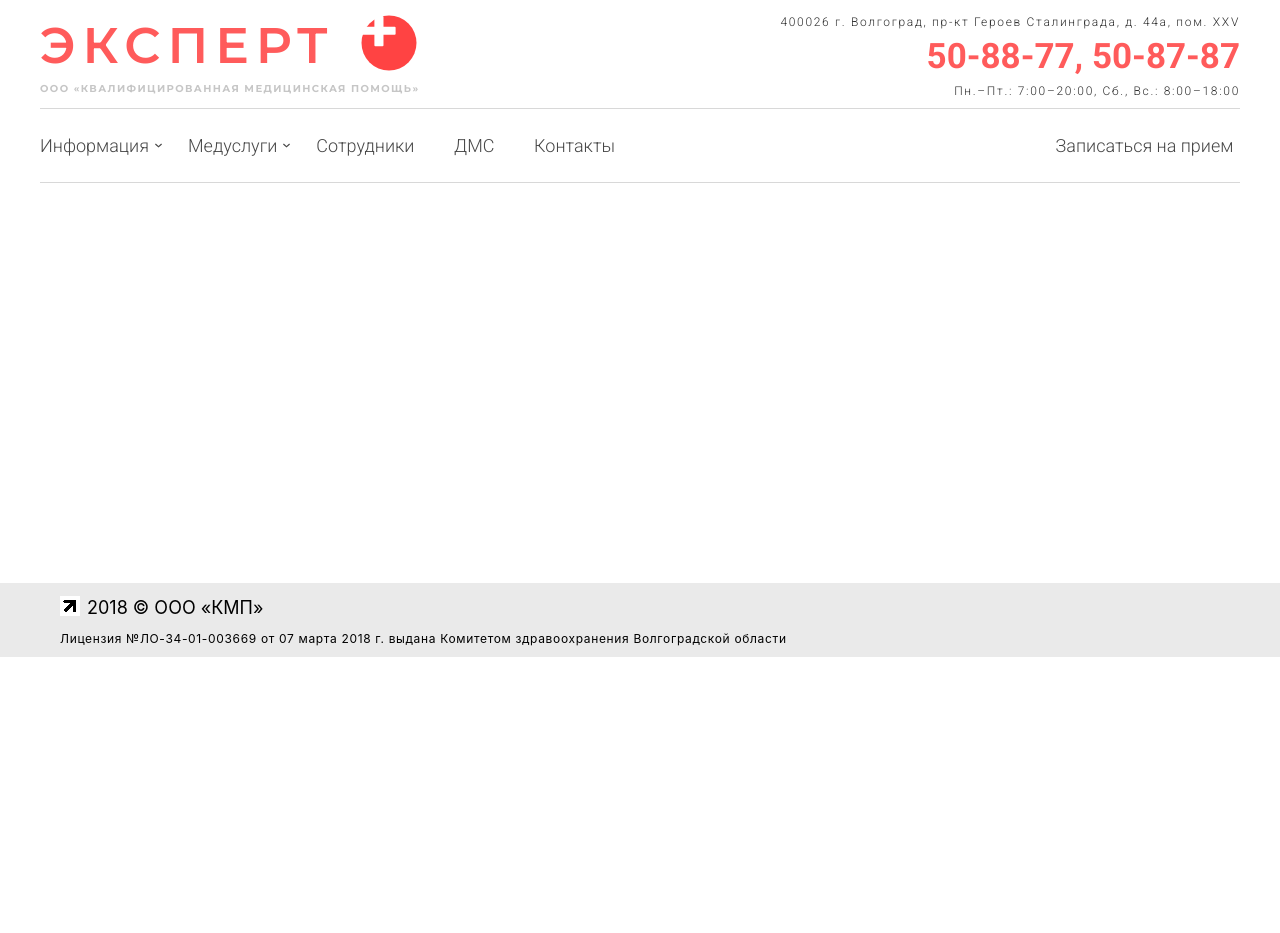
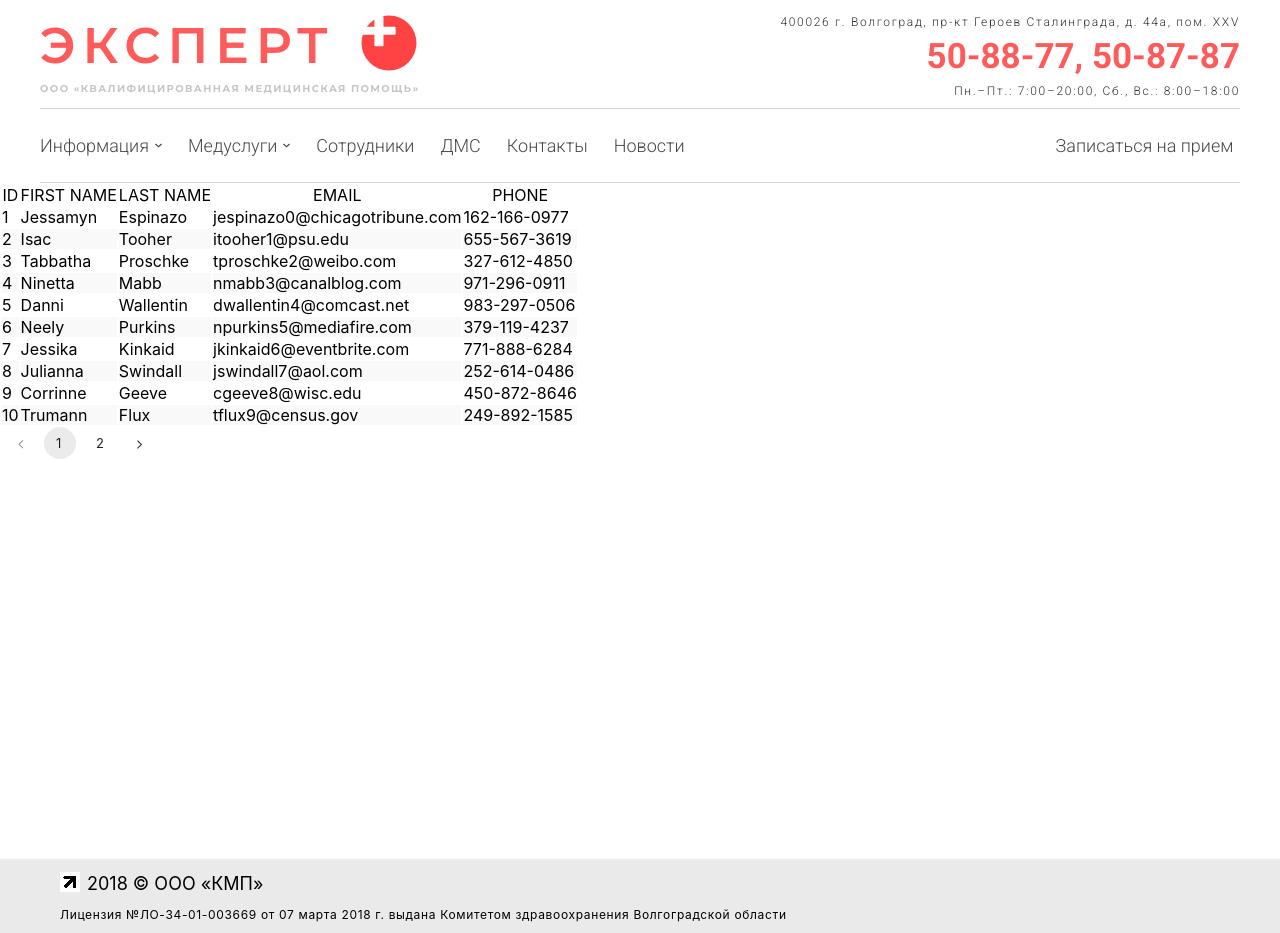
Before and after one commit to CanUFeelMyHeart/expertPlus, a React (Create React App) app in the folder medical-clinic-expert/: page /news in a window 1280 px wide. Before the commit the page ends 800 px from the top, so only its background shows below. Built offline with nearby package versions, Linux system fonts and the light colour scheme; the HTML template or start-up script is replaced by a standard one.

Commit message:
pagination is set

```diff
--- a/medical-clinic-expert/package.json
+++ b/medical-clinic-expert/package.json
@@ -10,10 +10,13 @@
     "@testing-library/jest-dom": "^5.16.2",
     "@testing-library/react": "^12.1.3",
     "@testing-library/user-event": "^13.5.0",
+    "classnames": "^2.3.1",
+    "node-sass": "^7.0.1",
     "react": "^17.0.2",
     "react-dom": "^17.0.2",
     "react-router-dom": "^6.2.2",
     "react-scripts": "5.0.0",
+    "sass": "^1.49.9",
     "web-vitals": "^2.1.4"
   },
   "scripts": {
@@ -39,5 +42,8 @@
       "last 1 firefox version",
       "last 1 safari version"
     ]
+  },
+  "devDependencies": {
+    "webpack": "^5.70.0"
   }
 }
--- a/medical-clinic-expert/src/components/FullHeaderComponent/MenuButtonsComponent/MenuButtonsComponent.css
+++ b/medical-clinic-expert/src/components/FullHeaderComponent/MenuButtonsComponent/MenuButtonsComponent.css
@@ -1,6 +1,6 @@
 .menuButtons {
     display: grid;
-    grid-template-columns: repeat(5, 1fr);
+    grid-template-columns: repeat(6, 1fr);
     grid-gap: 26px;
     width: 575px;
 }
--- a/medical-clinic-expert/src/components/FullHeaderComponent/UnderHeaderMenuComponent/UnderHeaderMenuComponent.jsx
+++ b/medical-clinic-expert/src/components/FullHeaderComponent/UnderHeaderMenuComponent/UnderHeaderMenuComponent.jsx
@@ -56,6 +56,11 @@ const buttons = [
         expandArrow: "",
         ref: "/contacts",
     },
+    {
+        name: "Новости",
+        expandArrow: "",
+        ref: "/news",
+    },
 ];
 
 export const UnderHeaderMenuComponent = () => {
--- a/medical-clinic-expert/src/components/NavigationComponent/NavigationComponent.jsx
+++ b/medical-clinic-expert/src/components/NavigationComponent/NavigationComponent.jsx
@@ -18,6 +18,7 @@ import { InfoOffDocumentsPage } from '../../pages/InformationPage/InfoOffDocumen
 import { InfoQualificationsPage } from '../../pages/InformationPage/InfoQualificationsPage/InfoQualificationsPage'
 import { InfoRegulationsPage } from '../../pages/InformationPage/InfoRegulationsPage/InfoRegulationsPage'
 import { InfoVacanciesPage } from '../../pages/InformationPage/InfoVacanciesPage/InfoVacanciesPage'
+import { NewsPage } from '../../pages/NewsPage/NewsPage'
 
 import { AllergistImmunologistServicePage } from '../../pages/ServicesPages/AllergistImmunologistServicePage/AllergistImmunologistServicePage'
 import { CardiologistServicePage } from '../../pages/ServicesPages/CardiologistServicePage/CardiologistServicePage'
@@ -54,7 +55,7 @@ export const NavigationRouter = ({children}) => {
                 <Route path="/doctors" element={<DoctorsPage />} />
                 <Route path="/dms" element={<DmsPage />} />
                 <Route path="/contacts" element={<ContactsPage />} />
-
+                <Route path="/news" element={<NewsPage/>} />
                 <Route path="/info/about" element={<InfoAboutPage />} />
                 <Route path="/info/control-org" element={<InfoControlOrgPage />} />
                 <Route path="/info/docs" element={<InfoLegFramPage />} />
--- /dev/null
+++ b/medical-clinic-expert/src/components/Pagination/Pagination.jsx
@@ -0,0 +1,76 @@
+import React from 'react';
+import classnames from 'classnames';
+import { usePagination, DOTS } from './usePagination';
+import './pagination.scss';
+
+const Pagination = props => {
+  const {
+    onPageChange,
+    totalCount,
+    siblingCount = 1,
+    currentPage,
+    pageSize,
+    className
+  } = props;
+
+  const paginationRange = usePagination({
+    currentPage,
+    totalCount,
+    siblingCount,
+    pageSize
+  });
+
+  if (currentPage === 0 || paginationRange.length < 2) {
+    return null;
+  }
+
+  const onNext = () => {
+    onPageChange(currentPage + 1);
+  };
+
+  const onPrevious = () => {
+    onPageChange(currentPage - 1);
+  };
+
+  let lastPage = paginationRange[paginationRange.length - 1];
+  return (
+    <ul
+      className={classnames('pagination-container', { [className]: className })}
+    >
+      <li
+        className={classnames('pagination-item', {
+          disabled: currentPage === 1
+        })}
+        onClick={onPrevious}
+      >
+        <div className="arrow left" />
+      </li>
+      {paginationRange.map(pageNumber => {
+        if (pageNumber === DOTS) {
+          return <li className="pagination-item dots">&#8230;</li>;
+        }
+
+        return (
+          <li
+            className={classnames('pagination-item', {
+              selected: pageNumber === currentPage
+            })}
+            onClick={() => onPageChange(pageNumber)}
+          >
+            {pageNumber}
+          </li>
+        );
+      })}
+      <li
+        className={classnames('pagination-item', {
+          disabled: currentPage === lastPage
+        })}
+        onClick={onNext}
+      >
+        <div className="arrow right" />
+      </li>
+    </ul>
+  );
+};
+
+export default Pagination;
--- /dev/null
+++ b/medical-clinic-expert/src/components/Pagination/pagination.scss
@@ -0,0 +1,69 @@
+.pagination-container {
+  display: flex;
+  list-style-type: none;
+
+  .pagination-item {
+    padding: 0 12px;
+    height: 32px;
+    text-align: center;
+    margin: auto 4px;
+    color: rgba(0, 0, 0, 0.87);
+    display: flex;
+    box-sizing: border-box;
+    align-items: center;
+    letter-spacing: 0.01071em;
+    border-radius: 16px;
+    line-height: 1.43;
+    font-size: 13px;
+    min-width: 32px;
+
+    &.dots:hover {
+      background-color: transparent;
+      cursor: default;
+    }
+    &:hover {
+      background-color: rgba(0, 0, 0, 0.04);
+      cursor: pointer;
+    }
+
+    &.selected {
+      background-color: rgba(0, 0, 0, 0.08);
+    }
+
+    .arrow {
+      &::before {
+        position: relative;
+        /* top: 3pt; Uncomment this to lower the icons as requested in comments*/
+        content: '';
+        /* By using an em scale, the arrows will size with the font */
+        display: inline-block;
+        width: 0.4em;
+        height: 0.4em;
+        border-right: 0.12em solid rgba(0, 0, 0, 0.87);
+        border-top: 0.12em solid rgba(0, 0, 0, 0.87);
+      }
+
+      &.left {
+        transform: rotate(-135deg) translate(-50%);
+      }
+
+      &.right {
+        transform: rotate(45deg);
+      }
+    }
+
+    &.disabled {
+      pointer-events: none;
+
+      .arrow::before {
+        border-right: 0.12em solid rgba(0, 0, 0, 0.43);
+        border-top: 0.12em solid rgba(0, 0, 0, 0.43);
+      }
+
+      &:hover {
+        background-color: transparent;
+        cursor: default;
+      }
+    }
+  }
+}
--- /dev/null
+++ b/medical-clinic-expert/src/components/Pagination/usePagination.jsx
@@ -0,0 +1,71 @@
+import React from 'react';
+import { useMemo } from 'react';
+
+export const DOTS = '...';
+
+const range = (start, end) => {
+  let length = end - start + 1;
+  return Array.from({ length }, (_, idx) => idx + start);
+};
+
+export const usePagination = ({
+  totalCount,
+  pageSize,
+  siblingCount = 1,
+  currentPage
+}) => {
+  const paginationRange = useMemo(() => {
+    const totalPageCount = Math.ceil(totalCount / pageSize);
+
+    // Pages count is determined as siblingCount + firstPage + lastPage + currentPage + 2*DOTS
+    const totalPageNumbers = siblingCount + 5;
+
+    /*
+      If the number of pages is less than the page numbers we want to show in our
+      paginationComponent, we return the range [1..totalPageCount]
+    */
+    if (totalPageNumbers >= totalPageCount) {
+      return range(1, totalPageCount);
+    }
+
+    const leftSiblingIndex = Math.max(currentPage - siblingCount, 1);
+    const rightSiblingIndex = Math.min(
+      currentPage + siblingCount,
+      totalPageCount
+    );
+
+    /*
+      We do not want to show dots if there is only one position left
+      after/before the left/right page count as that would lead to a change if our Pagination
+      component size which we do not want
+    */
+    const shouldShowLeftDots = leftSiblingIndex > 2;
+    const shouldShowRightDots = rightSiblingIndex < totalPageCount - 2;
+
+    const firstPageIndex = 1;
+    const lastPageIndex = totalPageCount;
+
+    if (!shouldShowLeftDots && shouldShowRightDots) {
+      let leftItemCount = 3 + 2 * siblingCount;
+      let leftRange = range(1, leftItemCount);
+
+      return [...leftRange, DOTS, totalPageCount];
+    }
+
+    if (shouldShowLeftDots && !shouldShowRightDots) {
+      let rightItemCount = 3 + 2 * siblingCount;
+      let rightRange = range(
+        totalPageCount - rightItemCount + 1,
+        totalPageCount
+      );
+      return [firstPageIndex, DOTS, ...rightRange];
+    }
+
+    if (shouldShowLeftDots && shouldShowRightDots) {
+      let middleRange = range(leftSiblingIndex, rightSiblingIndex);
+      return [firstPageIndex, DOTS, ...middleRange, DOTS, lastPageIndex];
+    }
+  }, [totalCount, pageSize, siblingCount, currentPage]);
+
+  return paginationRange;
+};
--- a/medical-clinic-expert/src/pages/InformationPage/InfoMapPage/MapPageInformation.jsx
+++ b/medical-clinic-expert/src/pages/InformationPage/InfoMapPage/MapPageInformation.jsx
@@ -76,7 +76,7 @@ export const mapPageInformation = [
     },
     {name: "Сотрудники", innerInfo: [], ref: "/doctors" },
     {name: "ДМС", innerInfo: [], ref: "/dms" },
-    {name: "Новости", innerInfo: [], ref: "" },
+    {name: "Новости", innerInfo: [], ref: "/news" },
     {name: "Тестирование формы онлайн записи", innerInfo: [], ref: "/online-test" },
     {name: "Контакты", innerInfo: [], ref: "/contacts" }
 ];
--- a/medical-clinic-expert/src/pages/MainPage/MainPage.jsx
+++ b/medical-clinic-expert/src/pages/MainPage/MainPage.jsx
@@ -2,7 +2,6 @@ import React from "react";
 import { AboutClinicComponent as AboutClinic } from "../../components/AboutClinicComponent/AboutClinicComponent";
 import { ServicesComponent } from '../../components/ServicesComponent/ServicesComponent'
 import { ReviewsComponent } from '../../components/ReviewsComponent/ReviewsComponent'
-import { MapComponent } from "../../components/MapComponent/MapComponent";
 import { InformationComponent } from "../../components/InformationComponent/InformationComponent";
 export const MainPage = () => {
     return (
--- /dev/null
+++ b/medical-clinic-expert/src/pages/NewsPage/NewsPage.jsx
@@ -0,0 +1,77 @@
+// import React, { useState, useMemo } from 'react';
+// import { AboutClinicComponent as AboutClinic } from "../../components/AboutClinicComponent/AboutClinicComponent";
+// import { ServicesComponent } from "../../components/ServicesComponent/ServicesComponent";
+// import { ReviewsComponent } from "../../components/ReviewsComponent/ReviewsComponent";
+// import { InformationComponent } from "../../components/InformationComponent/InformationComponent";
+import Pagination from "../../components/Pagination/Pagination";
+// export const NewsPage = () => {
+
+//     let PageSize = 10;
+//     const [currentPage, setCurrentPage] = useState(1);
+
+//     return (
+//         <>
+//             <div>
+//                 news
+//                 <Pagination
+//                     className="pagination-bar"
+//                     currentPage={currentPage}
+//                     totalCount={10}
+//                     pageSize={PageSize}
+//                     onPageChange={(page) => setCurrentPage(page)}
+//                 />
+//             </div>
+//         </>
+//     );
+// };
+
+import React, { useState, useMemo } from 'react';
+import data from './data/mock-data.json';
+
+let PageSize = 10;
+
+export const NewsPage = () => {
+  const [currentPage, setCurrentPage] = useState(1);
+
+  const currentTableData = useMemo(() => {
+    const firstPageIndex = (currentPage - 1) * PageSize;
+    const lastPageIndex = firstPageIndex + PageSize;
+    return data.slice(firstPageIndex, lastPageIndex);
+  }, [currentPage]);
+
+  return (
+    <>
+      <table>
+        <thead>
+          <tr>
+            <th>ID</th>
+            <th>FIRST NAME</th>
+            <th>LAST NAME</th>
+            <th>EMAIL</th>
+            <th>PHONE</th>
+          </tr>
+        </thead>
+        <tbody>
+          {currentTableData.map(item => {
+            return (
+              <tr>
+                <td>{item.id}</td>
+                <td>{item.first_name}</td>
+                <td>{item.last_name}</td>
+                <td>{item.email}</td>
+                <td>{item.phone}</td>
+              </tr>
+            );
+          })}
+        </tbody>
+      </table>
+      <Pagination
+        className="pagination-bar"
+        currentPage={currentPage}
+        totalCount={data.length}
+        pageSize={PageSize}
+        onPageChange={page => setCurrentPage(page)}
+      />
+    </>
+  );
+}
--- /dev/null
+++ b/medical-clinic-expert/src/pages/NewsPage/data/mock-data.json
@@ -0,0 +1,12 @@
+[{"id":1,"first_name":"Jessamyn","last_name":"Espinazo","email":"jespinazo0@chicagotribune.com","phone":"162-166-0977"},
+    {"id":2,"first_name":"Isac","last_name":"Tooher","email":"itooher1@psu.edu","phone":"655-567-3619"},
+    {"id":3,"first_name":"Tabbatha","last_name":"Proschke","email":"tproschke2@weibo.com","phone":"327-612-4850"},
+    {"id":4,"first_name":"Ninetta","last_name":"Mabb","email":"nmabb3@canalblog.com","phone":"971-296-0911"},
+    {"id":5,"first_name":"Danni","last_name":"Wallentin","email":"dwallentin4@comcast.net","phone":"983-297-0506"},
+    {"id":6,"first_name":"Neely","last_name":"Purkins","email":"npurkins5@mediafire.com","phone":"379-119-4237"},
+    {"id":7,"first_name":"Jessika","last_name":"Kinkaid","email":"jkinkaid6@eventbrite.com","phone":"771-888-6284"},
+    {"id":8,"first_name":"Julianna","last_name":"Swindall","email":"jswindall7@aol.com","phone":"252-614-0486"},
+    {"id":9,"first_name":"Corrinne","last_name":"Geeve","email":"cgeeve8@wisc.edu","phone":"450-872-8646"},
+    {"id":10,"first_name":"Trumann","last_name":"Flux","email":"tflux9@census.gov","phone":"249-892-1585"},
+    {"id":52,"first_name":"Birch","last_name":"Axelbey","email":"baxelbey1f@go.com","phone":"839-501-4343"},
+    {"id":53,"first_name":"Ferguson","last_name":"Worsfold","email":"fworsfold1g@amazon.co.jp","phone":"560-349-3879"}]
```
Also changed, not shown: medical-clinic-expert/src/pages/NewsPage/NewsPage.css (added), 1 other file (tests, documents, lock files or other folders).
